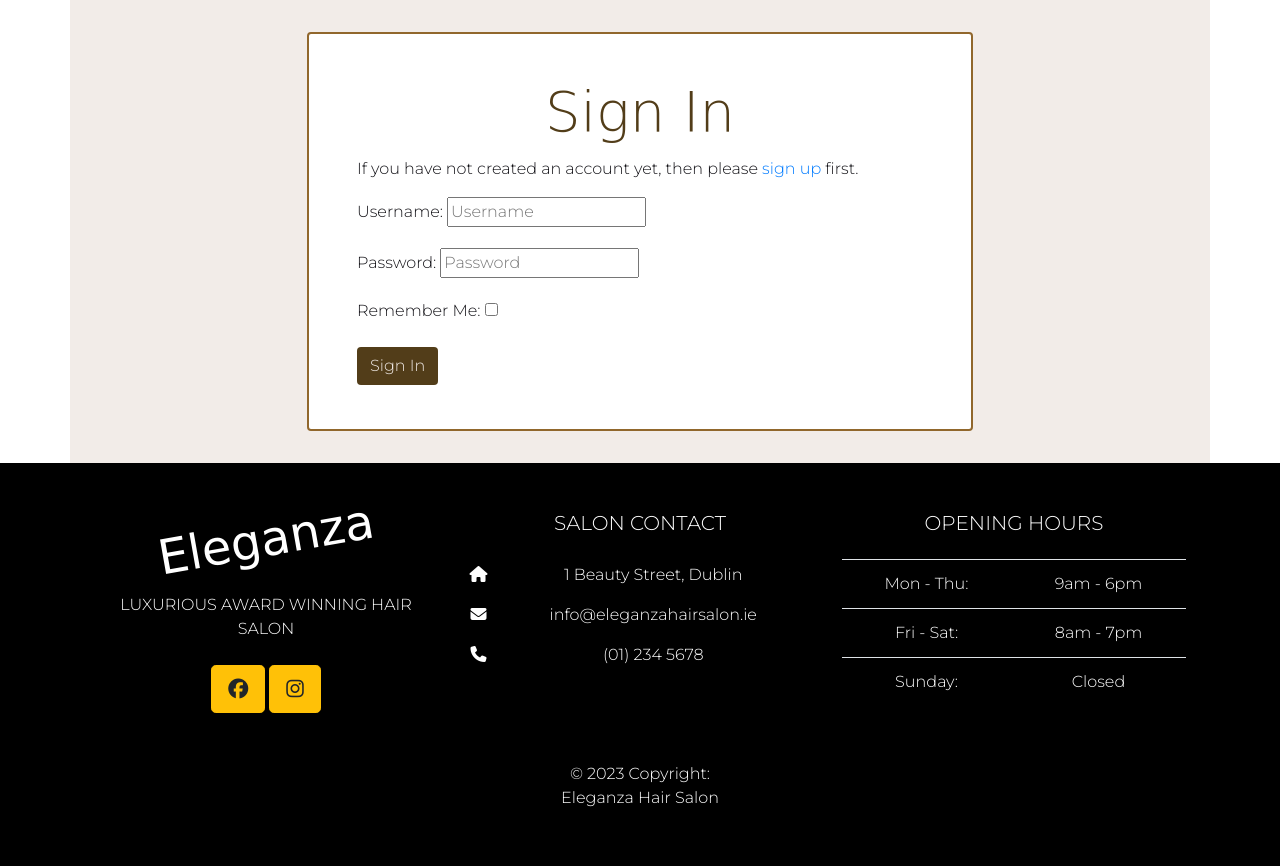
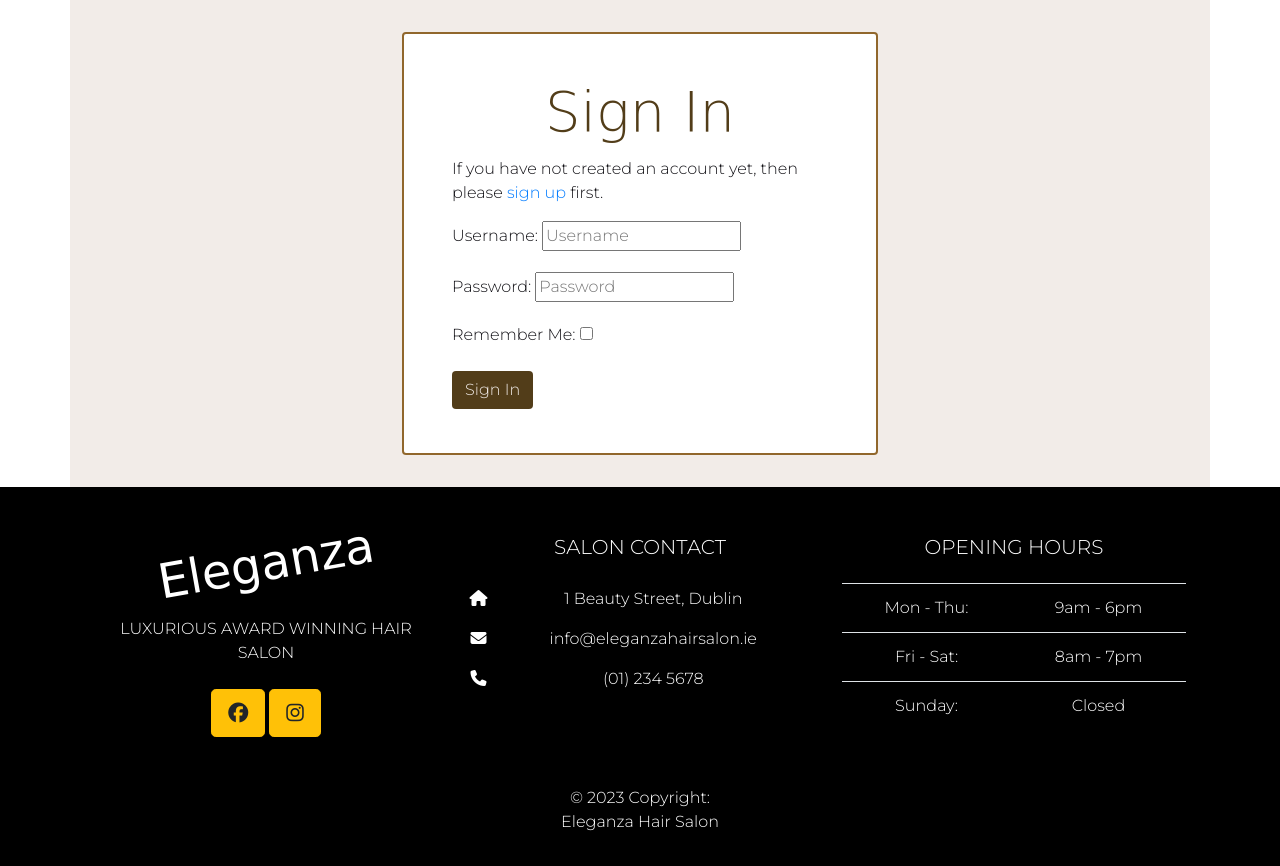
Before and after one commit to ip69719/ci-portfolio-four, a Django app: page /accounts/login/ in a window 1280 px wide. Shown: the part 56-922 px from the top of the page. Before the commit the page ends 863 px from the top, so only its background shows below. Run offline with Django 3.2, Linux system fonts and the light colour scheme; some libraries are stand-ins or nearby versions; some web fonts are replaced.

Commit message:
style:add bootstrap classes to vertically align login card

```diff
--- a/templates/account/login.html
+++ b/templates/account/login.html
@@ -7,9 +7,9 @@
 
 {% block content %}
 
-<div class="container container-account">
-    <div class="row">
-        <div class="col-xs-12 col-12 col-md-8 mx-auto">
+<div class="container container-account h-100">
+    <div class="row align-items-center h-100">
+        <div class="col-xs-12 col-12 col-md-6 mx-auto">
             <div class="card">
                 <div class="card-body px-4">
                     <h2 class="card-title text-center display-4">{% trans "Sign In" %}</h2>
```
